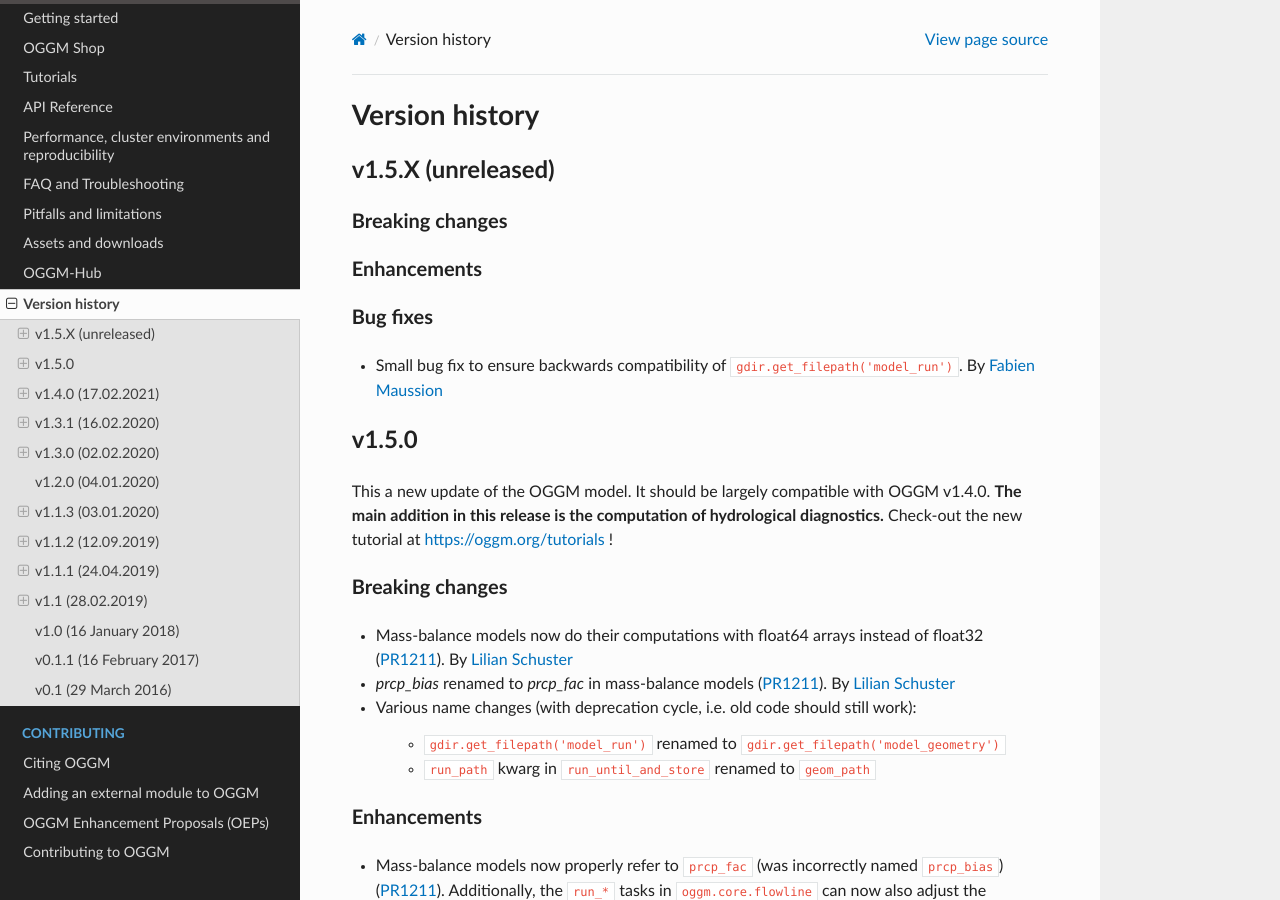
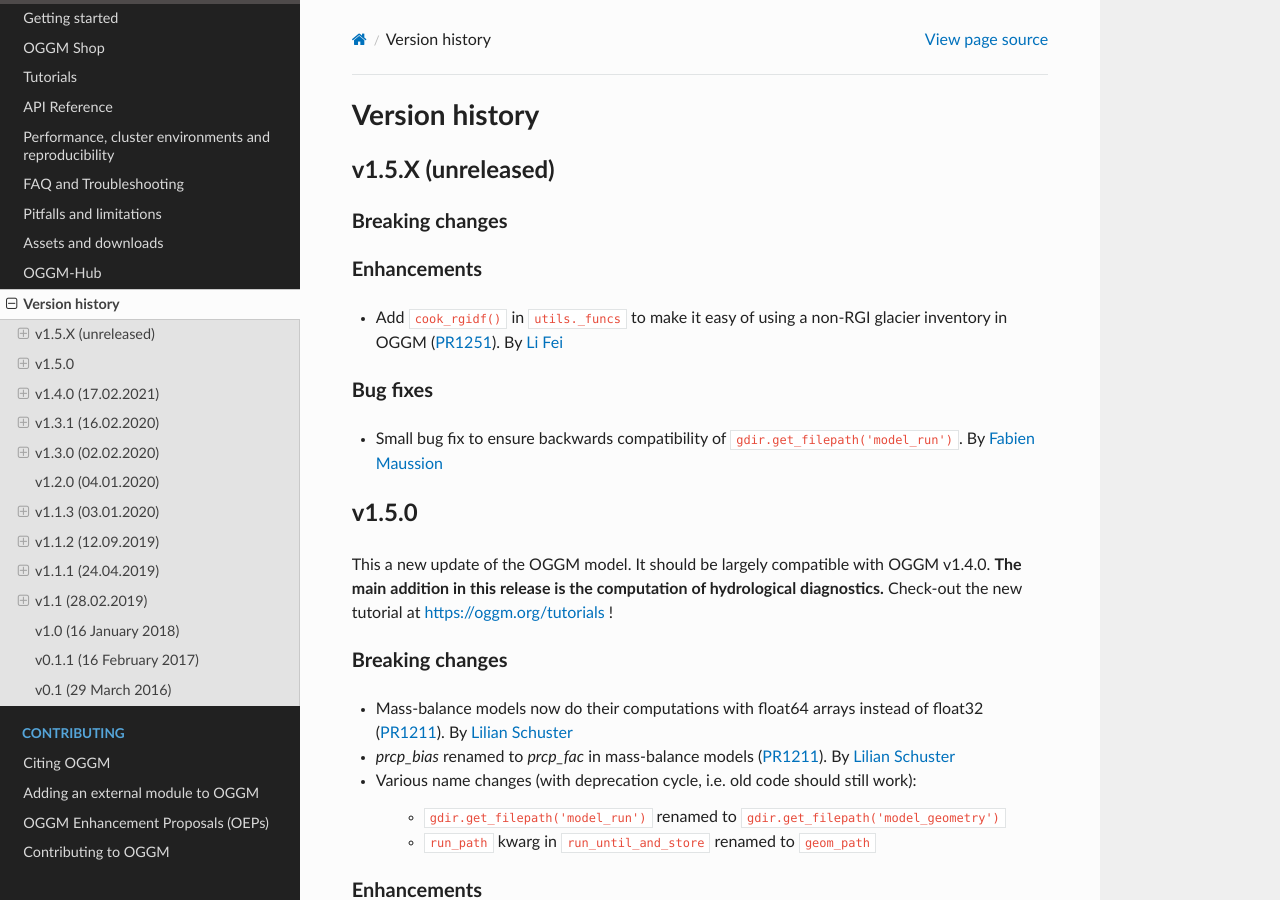
Before and after one commit to OGGM/oggm, a Sphinx documentation site: the page built from docs/whats-new.rst, in a window 1280 px wide and 900 px high. Built offline with Sphinx 7.4.7 and the Read the Docs theme 2.0.0, drawn with Linux system fonts in a browser that asks for light colours; the version number could not be read and is left out.

Commit message:
Add cook_rgidf() to whats-new.rst

```diff
--- a/docs/whats-new.rst
+++ b/docs/whats-new.rst
@@ -12,6 +12,9 @@ Breaking changes
 
 Enhancements
 ~~~~~~~~~~~~
+- Add ``cook_rgidf()`` in ``utils._funcs`` to make it easy of
+  using a non-RGI glacier inventory in OGGM (:pull:`1251`).
+  By `Li Fei <https://github.com/Keeptg>`_
 
 Bug fixes
 ~~~~~~~~~
```
